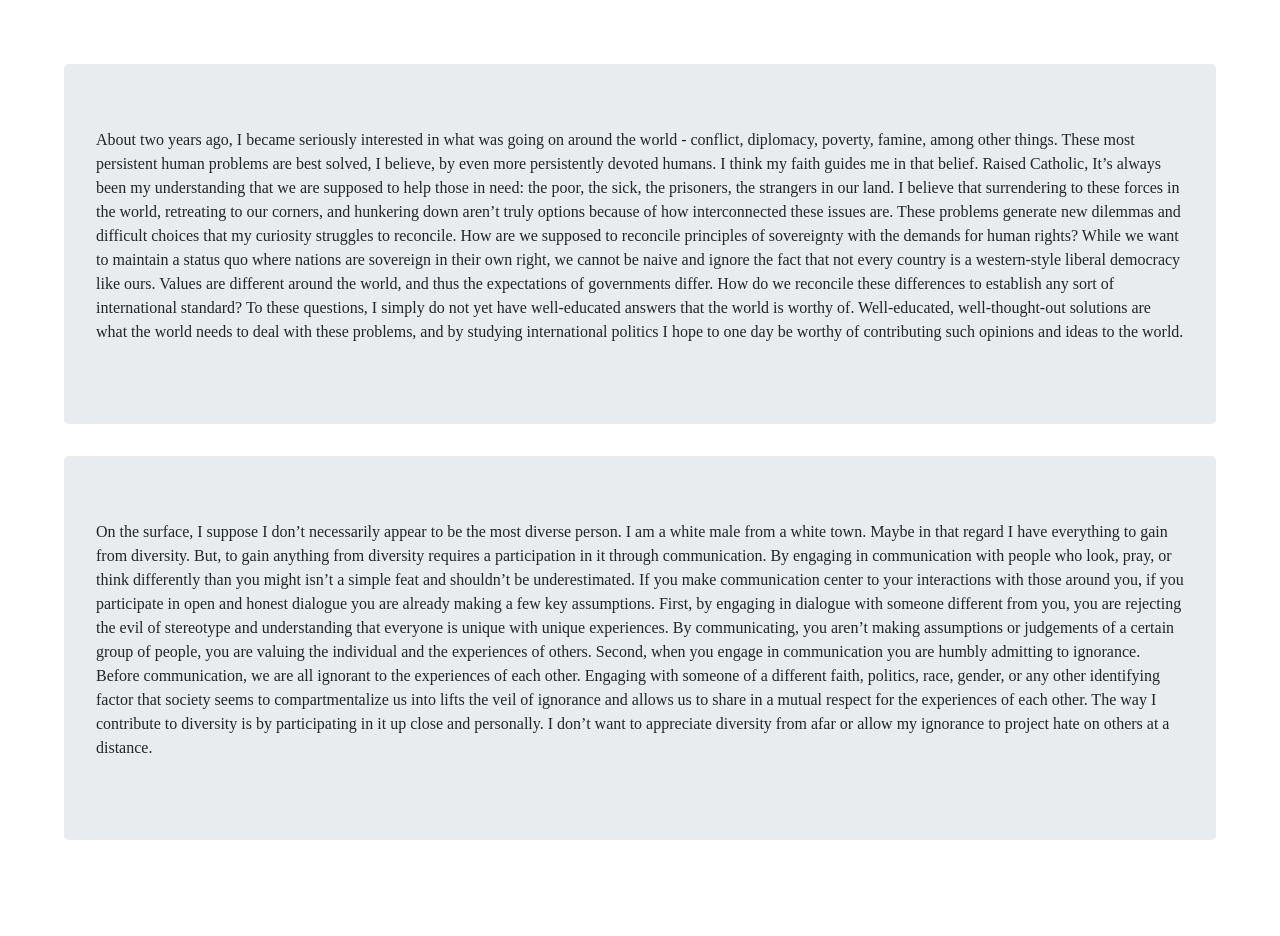
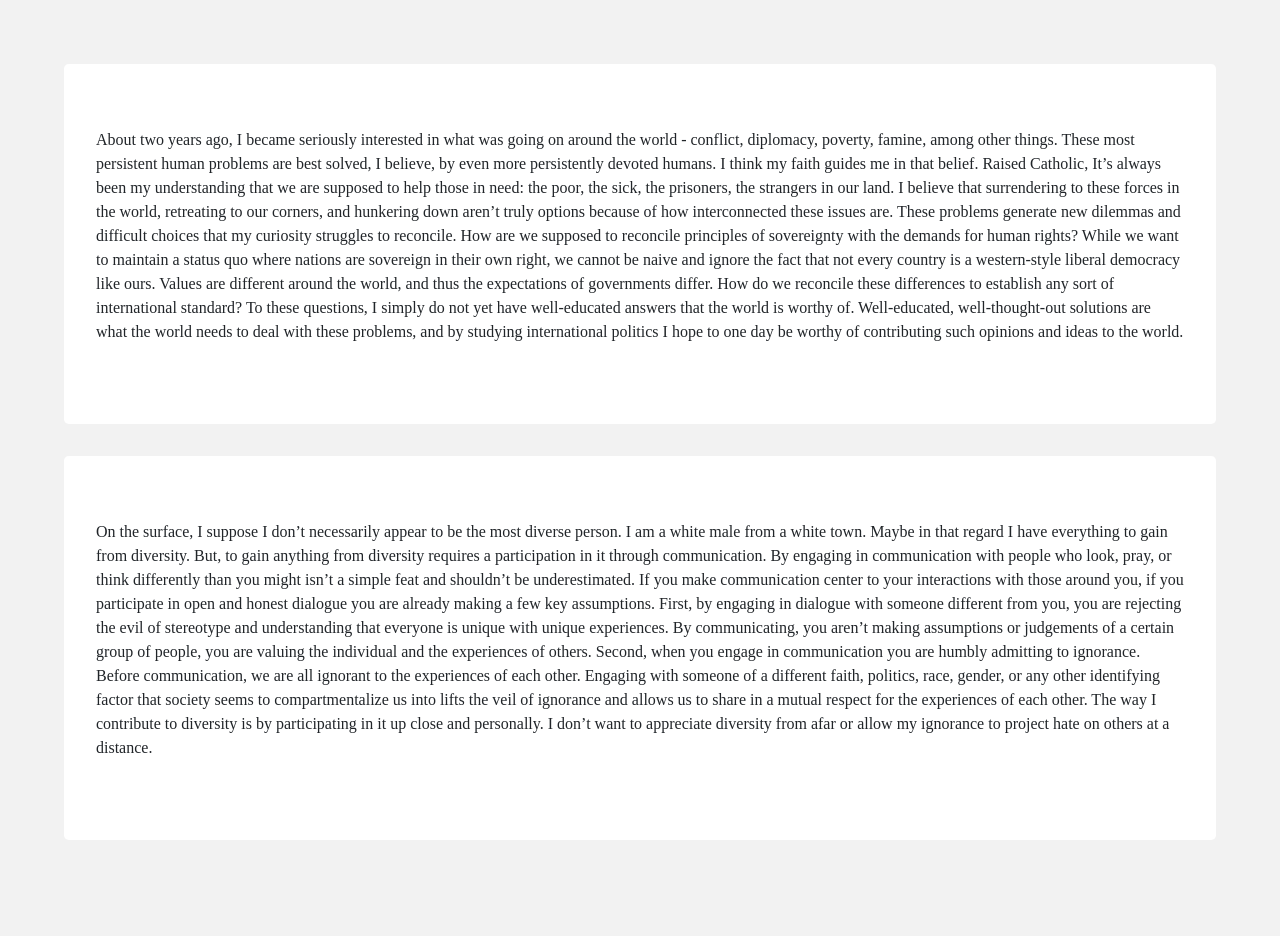
Before and after one commit to joeypalko/joeypalko.github.io, a Jekyll site: the page index.html, which Jekyll copies as it is, in a window 1280 px wide. Built offline with Jekyll 4.4.1, drawn with Linux system fonts in a browser that asks for light colours; nearby versions of some CDN libraries.

Commit message:
Update index.html

```diff
--- a/index.html
+++ b/index.html
@@ -13,7 +13,10 @@
       body {
         padding: 5%;
         font-family: "Times New Roman";
-        line-height: 1.5em;
+        background-color:  #f2f2f2;
+      }
+      .jumbotron {
+      background-color: white;
       }
     </style>
   </head>
```
